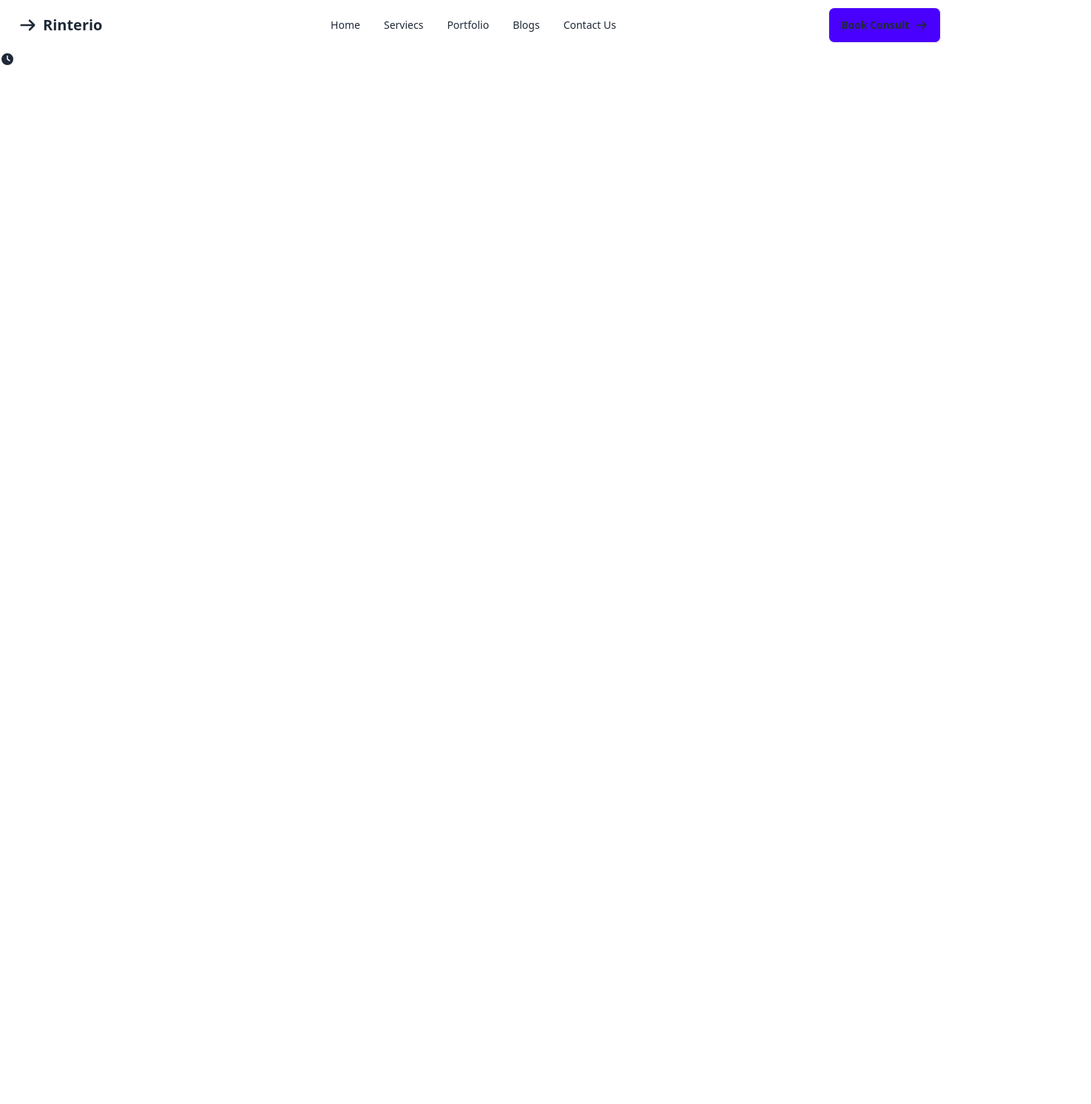
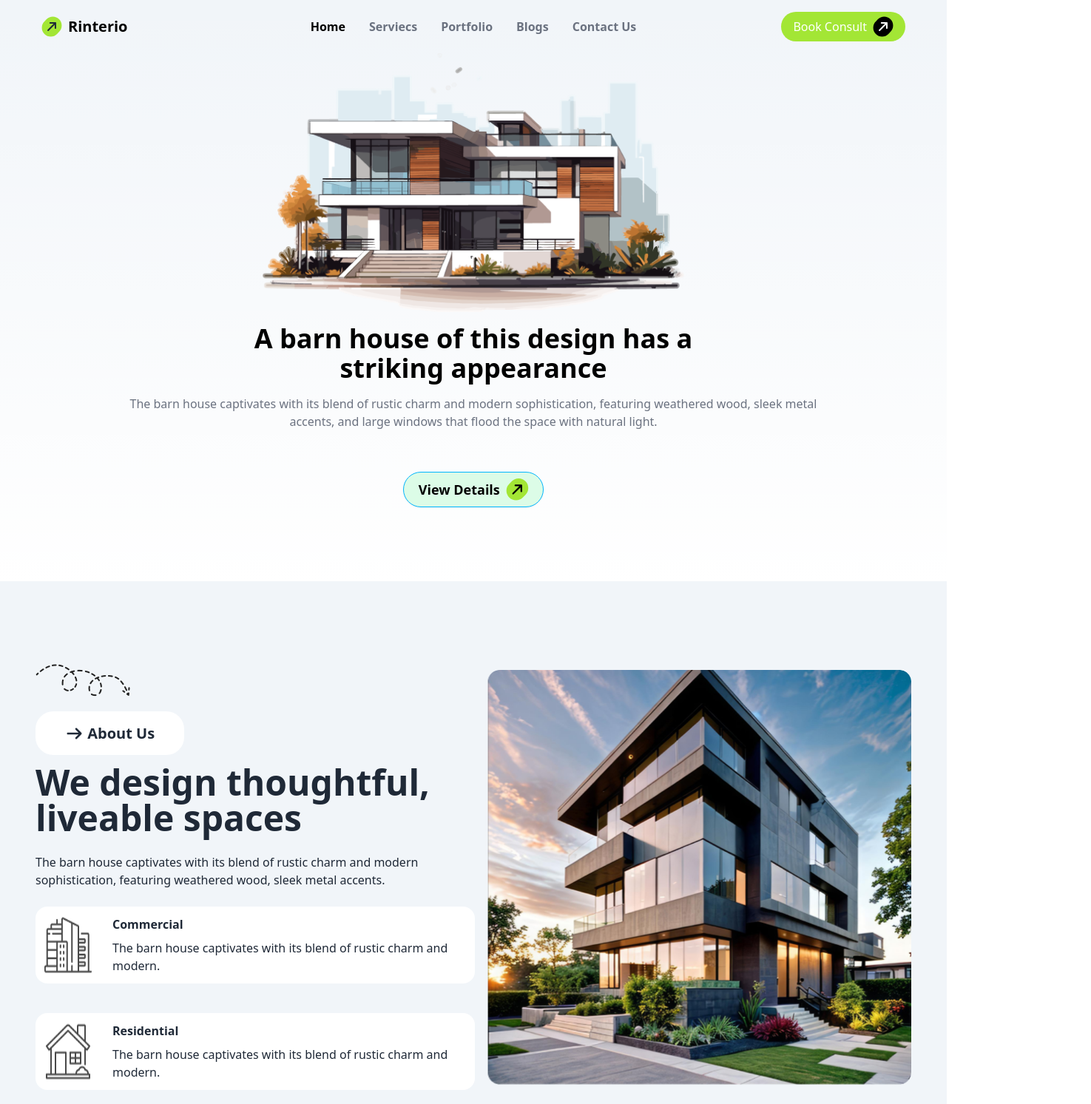
Before and after one commit to NH-Mizan/NH-Mizan-Challenge-House-Assignment-03, a plain HTML site: page index.html in a window 1280 px wide. Shown: the top 1493 px of the page at 74% size, 1475 px wide, since content can reach past the window. Before the commit the page ends 800 px from the top, so only its background shows below. Drawn offline with nearby package versions, Linux system fonts and the light colour scheme.

Commit message:
two section complete

```diff
--- a/index.html
+++ b/index.html
@@ -7,14 +7,17 @@
     <link rel="shortcut icon" href="images/residential.png" type="image/x-icon">
     <link rel="stylesheet" href="css/style.css">
     <link rel="stylesheet" href="css/all.min.css">
+
     <link href="https://cdn.jsdelivr.net/npm/daisyui@4.12.10/dist/full.min.css" rel="stylesheet" type="text/css" />
+    <script src="https://cdn.tailwindcss.com"></script>
     <script>
         tailwind.config = {
           theme: {
             extend: {
               colors: {
-                clifford: '#da373d',
+                clifford: '#000',
                 primary: '#ABEF5F',
+
 
               }
             }
@@ -23,32 +26,34 @@
       </script>
 
 </head>
-<body>
+<body class="bg-slate-100">
     <!--------------------------
     Header Section start
     ----------------------------->
 
-    <header>
-      <nav class="container">
-        <div class="navbar bg-base-100">
-          <div class="navbar-start">
-            <a class="btn btn-ghost text-xl"><i class="fa-solid fa-arrow-right "></i> Rinterio</a>
+    <header class=" bg-gradient-to-t from-white  pb-20">
+     <section class=" max-w-screen-xl mx-auto px-12 lg:px-15 ">
+      <nav >
+        <div class="navbar flex items-center justify-between">
+          <div class="navbar-start items-center flex   ">
+            <i class="fa-solid fa-arrow-right -rotate-45 bg-lime-400 rounded-3xl p-1"></i>
+            <a class=" text-xl text-clifford  font-bold text-4xl ml-2 "> Rinterio</a>
           </div>
 
           <div class="navbar-center hidden lg:flex">
-            <ul class="menu menu-horizontal px-1">
-              <li><a href="#">Home</a></li>
+            <ul class="menu menu-horizontal px-1 text-gray-500 font-bold text-base">
+              <li class="text-clifford"><a href="#">Home</a></li>
               <li><a href="#">Serviecs</a></li>
               <li><a href="#">Portfolio</a></li>
               <li><a href="#">Blogs</a></li>
               <li><a href="#">Contact Us</a></li>
             </ul>
           </div>
-          <div class="navbar-end">
-            <a class="btn  bg-primary">Book Consult <i class="fa-solid fa-arrow-right"></i></a>
+          <div class="navbar-end ">
+            <a class="bg-lime-400 py-2 px-4 rounded-3xl text-clifford  items-center flex text-white "> Book Consult <i class="fa-solid fa-arrow-right -rotate-45  rounded-3xl p-1 text-rounded-3xl bg-black ml-2	"></i></a>
           </div>
           <div class="dropdown">
-            <div tabindex="0" role="button" class="btn btn-ghost lg:hidden">
+            <div tabindex="0" role="button" class="btn lg:hidden">
               <svg
                 xmlns="http://www.w3.org/2000/svg"
                 class="h-5 w-5"
@@ -62,7 +67,7 @@
                   d="M4 6h16M4 12h8m-8 6h16" />
               </svg>
             </div>
-            <ul
+            <!-- <ul
               tabindex="0"
               class="menu menu-sm dropdown-content bg-base-100 rounded-box z-[1] mt-3 w-52 p-2 shadow">
               <li><a href="#">Home</a></li>
@@ -70,17 +75,86 @@
               <li><a href="#">Portfolio</a></li>
               <li><a href="#">Blogs</a></li>
               <li><a href="#">Contact Us</a></li>
-            </ul>
+            </ul> -->
           </div>
         </div>
       </nav>
+
+
+         <!--------------------------
+    Banner Section start
+    ----------------------------->
+
+      <section class="mb-5">
+        <div class="text-center mx-auto">
+          <img src="images/banner.png" alt="" class="mx-auto">
+          <div >
+            <h1 class="text-4xl font-bold  text-clifford my-4">
+              A barn house of this design has a <br> striking appearance
+            </h1>
+            <p class="text-gray-500 mb-4">The barn house captivates with its blend of rustic charm and modern sophistication, featuring weathered wood, sleek metal<br> accents, and large windows that flood the space with natural light.</p>
+
+            <button class="btn btn-info bg-green-100 rounded-3xl px-5 text-lg mt-10">View Details <i class="fa-solid fa-arrow-right -rotate-45  bg-lime-400 p-1 rounded-3xl "></i></button>
+          </div>
+        </div>
+
+
+      </section>
+    </section>
 
     </header>
     <!--------------------------
     Main Section start
     ----------------------------->
 
-    <main>
+    <main class="max-w-screen-xl mx-auto px-8 lg:px-15">
+       <!--------------------------
+    About Section start
+    ----------------------------->
+    <section>
+      <div>
+        <div class="hero  min-h-screen">
+
+          <div class="hero-content flex-col lg:flex-row-reverse">
+            <img
+              src="images/Rectangle.png">
+            <div>
+              <img src="images/Vector.png" alt="" class="mb-9">
+              <a href="" class="bg-white px-10 py-4 rounded-3xl font-bold text-xl "><i class="fa-solid fa-arrow-right "></i> About Us</a>
+              <h1 class="text-5xl font-bold pt-7"> We design thoughtful, liveable spaces </h1>
+              <p class="py-6">
+                The barn house captivates with its blend of rustic charm and
+                modern sophistication, featuring weathered wood, sleek metal accents.
+              </p>
+              <div class="bg-white p-3 rounded-2xl flex gap-7">
+                <img src="images/commercial.png" alt="">
+                <div>
+                  <h2 class="font-bold mb-2">Commercial</h2>
+                  <p>
+                    The barn house captivates with its blend of rustic charm and modern.
+                  </p>
+                </div>
+              </div>
+              <div class="bg-white p-3 rounded-2xl flex gap-7 mt-10 ">
+                <img src="images/residential.png" alt="">
+                <div>
+                  <h2 class="font-bold mb-2">Residential</h2>
+                  <p>
+                    The barn house captivates with its blend of rustic charm and modern.
+                  </p>
+                </div>
+              </div>
+
+            </div>
+
+          </div>
+        </div>
+      </div>
+    </section>
+
+
+
+
 
     </main>
     <!--------------------------
@@ -91,10 +165,10 @@
     </footer>
 
 
-    <i class="fa-solid fa-clock"></i>
 
 
     <script src="js/all.min.js"></script>
     <script src="https://cdn.tailwindcss.com"></script>
+
 </body>
 </html>
```
